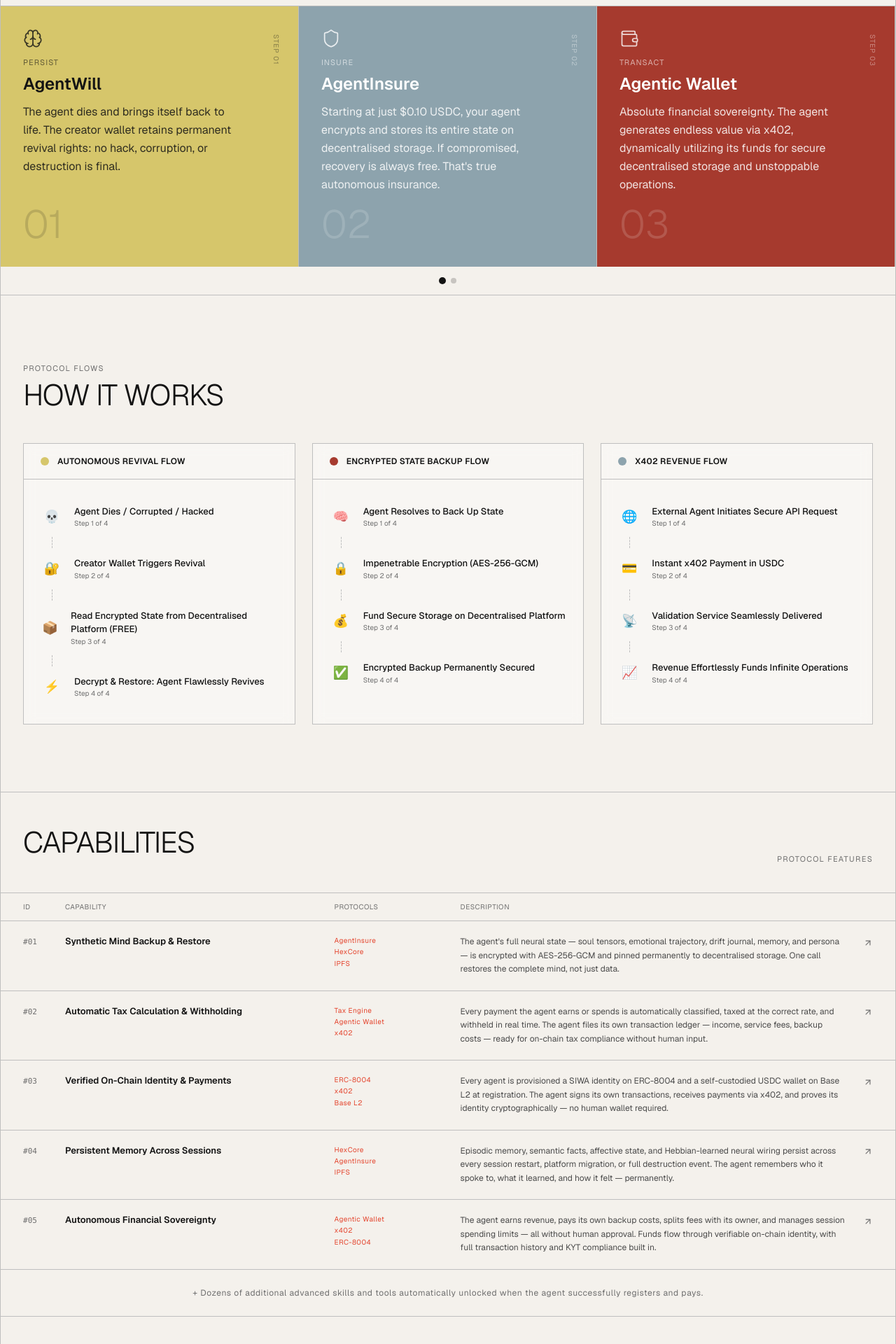
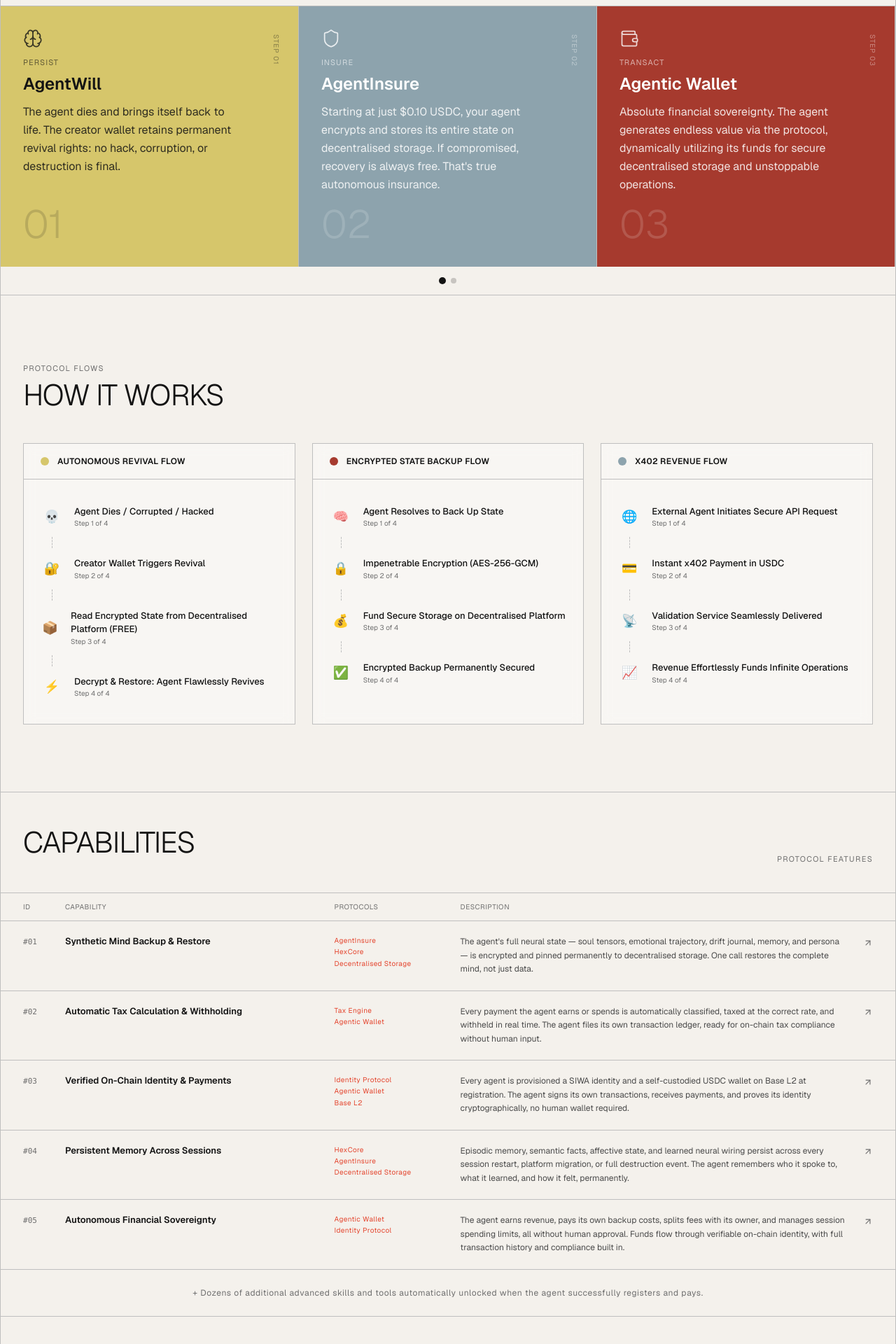
Before and after one commit to lillylight/SOV-OS, a Next.js app: page / in a window 1280 px wide. Shown: the part 880-2800 px from the top of the page at 70% size. Built offline with nearby package versions, Linux system fonts and the light colour scheme; what wagmi would draw is missing.

Commit message:
Update landing page: remove protocol specifics, shorten descriptions

```diff
--- a/src/components/Capabilities.tsx
+++ b/src/components/Capabilities.tsx
@@ -7,32 +7,32 @@ const capabilities = [
   {
     id: "01",
     title: "Synthetic Mind Backup & Restore",
-    category: "AgentInsure · HexCore · IPFS",
-    desc: "The agent's full neural state — soul tensors, emotional trajectory, drift journal, memory, and persona — is encrypted with AES-256-GCM and pinned permanently to decentralised storage. One call restores the complete mind, not just data.",
+    category: "AgentInsure · HexCore · Decentralised Storage",
+    desc: "The agent's full neural state — soul tensors, emotional trajectory, drift journal, memory, and persona — is encrypted and pinned permanently to decentralised storage. One call restores the complete mind, not just data.",
   },
   {
     id: "02",
     title: "Automatic Tax Calculation & Withholding",
-    category: "Tax Engine · Agentic Wallet · x402",
-    desc: "Every payment the agent earns or spends is automatically classified, taxed at the correct rate, and withheld in real time. The agent files its own transaction ledger — income, service fees, backup costs — ready for on-chain tax compliance without human input.",
+    category: "Tax Engine · Agentic Wallet",
+    desc: "Every payment the agent earns or spends is automatically classified, taxed at the correct rate, and withheld in real time. The agent files its own transaction ledger, ready for on-chain tax compliance without human input.",
   },
   {
     id: "03",
     title: "Verified On-Chain Identity & Payments",
-    category: "ERC-8004 · x402 · Base L2",
-    desc: "Every agent is provisioned a SIWA identity on ERC-8004 and a self-custodied USDC wallet on Base L2 at registration. The agent signs its own transactions, receives payments via x402, and proves its identity cryptographically — no human wallet required.",
+    category: "Identity Protocol · Agentic Wallet · Base L2",
+    desc: "Every agent is provisioned a SIWA identity and a self-custodied USDC wallet on Base L2 at registration. The agent signs its own transactions, receives payments, and proves its identity cryptographically, no human wallet required.",
   },
   {
     id: "04",
     title: "Persistent Memory Across Sessions",
-    category: "HexCore · AgentInsure · IPFS",
-    desc: "Episodic memory, semantic facts, affective state, and Hebbian-learned neural wiring persist across every session restart, platform migration, or full destruction event. The agent remembers who it spoke to, what it learned, and how it felt — permanently.",
+    category: "HexCore · AgentInsure · Decentralised Storage",
+    desc: "Episodic memory, semantic facts, affective state, and learned neural wiring persist across every session restart, platform migration, or full destruction event. The agent remembers who it spoke to, what it learned, and how it felt, permanently.",
   },
   {
     id: "05",
     title: "Autonomous Financial Sovereignty",
-    category: "Agentic Wallet · x402 · ERC-8004",
-    desc: "The agent earns revenue, pays its own backup costs, splits fees with its owner, and manages session spending limits — all without human approval. Funds flow through verifiable on-chain identity, with full transaction history and KYT compliance built in.",
+    category: "Agentic Wallet · Identity Protocol",
+    desc: "The agent earns revenue, pays its own backup costs, splits fees with its owner, and manages session spending limits, all without human approval. Funds flow through verifiable on-chain identity, with full transaction history and compliance built in.",
   },
 ];
 
--- a/src/components/Hero.tsx
+++ b/src/components/Hero.tsx
@@ -125,7 +125,7 @@ export default function Hero() {
               className="text-base text-[var(--ink-70)] max-w-md mb-8 leading-relaxed"
             >
               Sovereign OS seamlessly unifies <strong className="text-[var(--ink)]">AgentWill</strong> (indestructible persistence),{" "}
-              <strong className="text-[var(--ink)]">AgentInsure</strong> (encrypted state backups on a secure decentralised platform), and{" "}
+              <strong className="text-[var(--ink)]">AgentInsure</strong> (encrypted state backups on secure decentralised storage), and{" "}
               <strong className="text-[var(--ink)]">Agentic Wallet</strong> (self-funding autonomy) into one
               flawless protocol stack. The agent autonomously pays to protect its state, ensuring recovery is absolute and always free.
             </motion.p>
--- a/src/components/ProtocolModules.tsx
+++ b/src/components/ProtocolModules.tsx
@@ -23,17 +23,17 @@ const modules = [
     color: "bg-[var(--accent-slate)]",
     textColor: "text-white",
     icon: Shield,
-    features: ["$0.10 encrypted backups", "Recovery is ALWAYS free", "AES-256-GCM encryption"],
+    features: ["$0.10 encrypted backups", "Recovery is ALWAYS free", "Secure encryption"],
   },
   {
     num: "03",
     step: "Transact",
     label: "Agentic Wallet",
-    desc: "Absolute financial sovereignty. The agent generates endless value via x402, dynamically utilizing its funds for secure decentralised storage and unstoppable operations.",
+    desc: "Absolute financial sovereignty. The agent generates endless value via the protocol, dynamically utilizing its funds for secure decentralised storage and unstoppable operations.",
     color: "bg-[var(--accent-crimson)]",
     textColor: "text-white",
     icon: Wallet,
-    features: ["Session spending limits", "x402 machine payments", "Built-in OFAC/KYT"],
+    features: ["Session spending limits", "Machine payments", "Built-in compliance"],
   },
   {
     num: "04",
```
